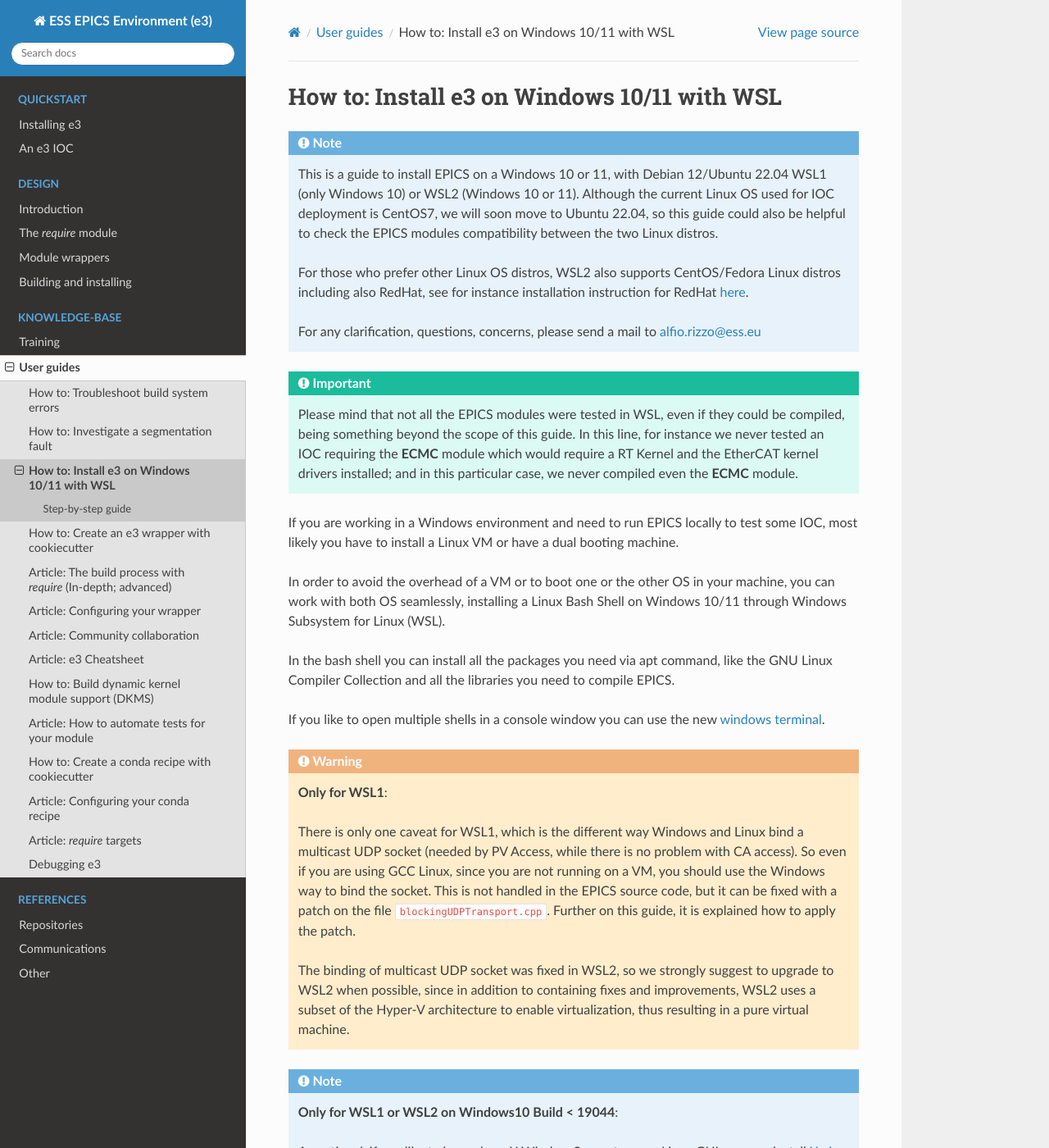
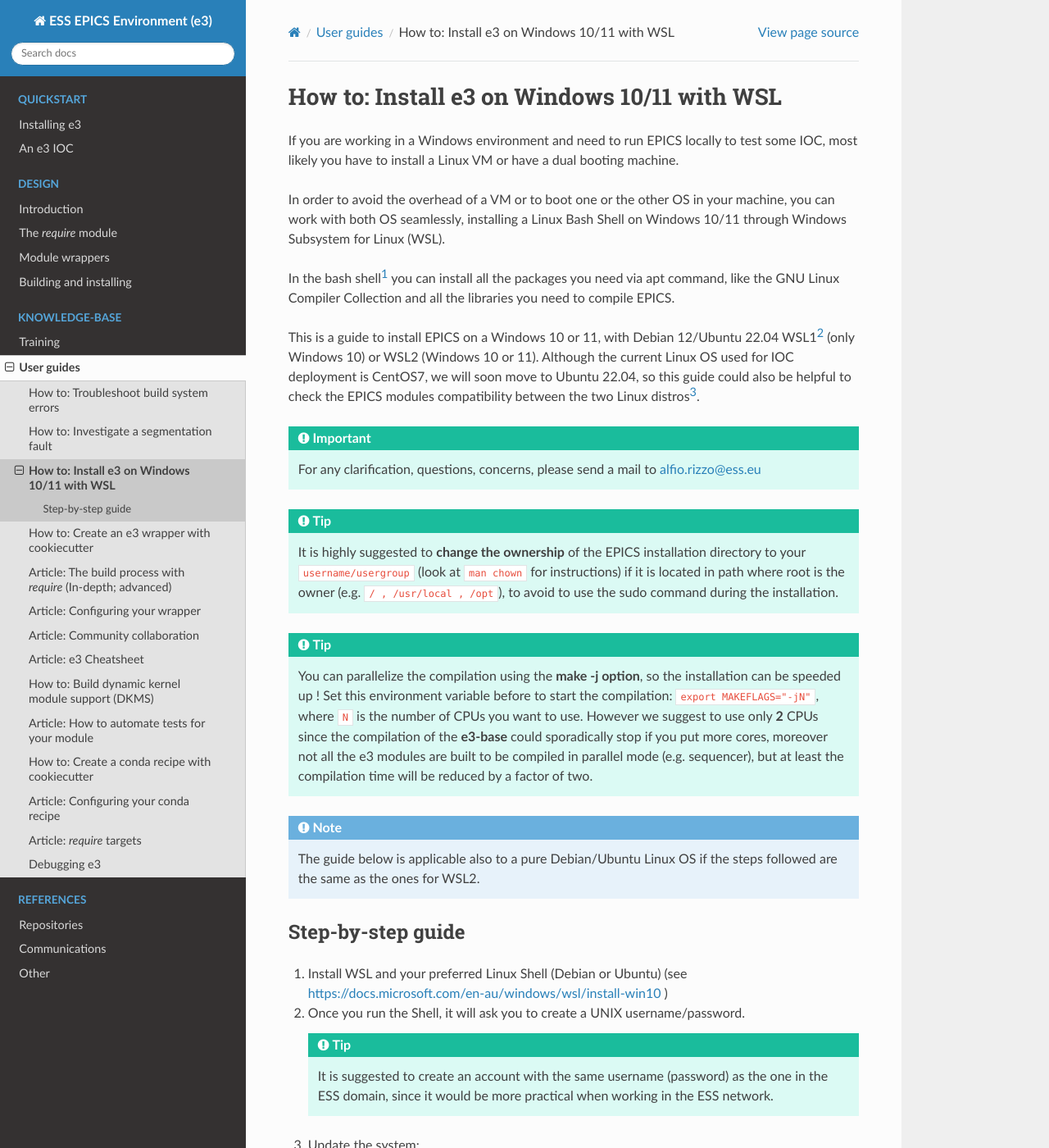
Before and after one commit to ttkorhonen/e3pages, a Sphinx documentation site: the page built from docs/kb/guide/articles/3_win10.md, in a window 1280 px wide and 1400 px high. Shown: the whole window at 82% size. Built offline with Sphinx 7.4.7 and the Read the Docs theme 2.0.0, drawn with Linux system fonts in a browser that asks for light colours; some of the changed text lies outside the part shown.

Commit message:
modified:   docs/kb/guide/articles/3_win10.md - General cleanup of the page, more details on the MR comments -

````diff
--- a/docs/kb/guide/articles/3_win10.md
+++ b/docs/kb/guide/articles/3_win10.md
@@ -1,28 +1,4 @@
 # How to: Install e3 on Windows 10/11 with WSL
-
-:::{note}
-This is a guide to install EPICS on a Windows 10 or 11,
-with Debian 12/Ubuntu 22.04 WSL1 (only Windows 10) or WSL2 (Windows 10 or 11).
-Although the current Linux OS used for IOC deployment is CentOS7,
-we will soon move to Ubuntu 22.04, so this guide could also be helpful
-to check the EPICS modules compatibility between the two Linux distros.
-
-For those who prefer other Linux OS distros, WSL2 also supports
-CentOS/Fedora Linux distros including also RedHat,
-see for instance installation instruction for RedHat
-[here](https://developers.redhat.com/articles/2023/12/21/getting-started-rhel-windows-subsystem-linux).
-
-For any clarification, questions, concerns, please send a mail to <alfio.rizzo@ess.eu>
-
-:::
-
-:::{important}
-Please mind that not all the EPICS modules were tested in WSL, even if they
-could be compiled, being something beyond the scope of this guide.
-In this line, for instance we never tested an IOC requiring the **ECMC** module
-which would require a RT Kernel and the EtherCAT kernel drivers installed;
-and in this particular case, we never compiled even the **ECMC** module.
-:::
 
 If you are working in a Windows environment and need to run EPICS locally
 to test some IOC, most likely you have to install a Linux VM
@@ -33,59 +9,20 @@
 installing a Linux Bash Shell on Windows 10/11
 through Windows Subsystem for Linux (WSL).
 
-In the bash shell you can install all the packages you need via apt command,
+In the bash shell[^winterminal] you can install
+all the packages you need via apt command,
 like the GNU Linux Compiler Collection
 and all the libraries you need to compile EPICS.
 
-If you like to open multiple shells in a console window
-you can use the new [windows terminal](https://apps.microsoft.com/detail/9n0dx20hk701?hl=en-us&gl=US).
+This is a guide to install EPICS on a Windows 10 or 11,
+with Debian 12/Ubuntu 22.04 WSL1[^WSL1] (only Windows 10)
+or WSL2 (Windows 10 or 11).
+Although the current Linux OS used for IOC deployment is CentOS7,
+we will soon move to Ubuntu 22.04, so this guide could also be helpful
+to check the EPICS modules compatibility between the two Linux distros[^redhat].
 
-:::{warning}
-**Only for WSL1**:
-
-There is only one caveat for WSL1, which is the different way Windows and
-Linux bind a multicast UDP socket (needed by PV Access, while there is
-no problem with CA access). So even if you are using GCC Linux, since you are
-not running on a VM, you should use the Windows way to bind the socket.
-This is not handled in the EPICS source code, but it can be fixed with
-a patch on the file `blockingUDPTransport.cpp`.
-Further on this guide, it is explained how to apply the patch.
-
-The binding of multicast UDP socket was fixed in WSL2,
-so we strongly suggest to upgrade to WSL2 when possible,
-since in addition to containing fixes and improvements,
-WSL2 uses a subset of the Hyper-V architecture to enable virtualization,
-thus resulting in a pure virtual machine.
-
-:::
-
-:::{note}
-**Only for WSL1 or WSL2 on Windows10 Build < 19044**:
-
-As optional, if you like to have also a X Window Server to open Linux GUI,
-you can install [Xming](https://sourceforge.net/projects/xming/)
-or [VcXsrv](https://sourceforge.net/projects/vcxsrv/) X server
-
-So then remember to add this environment variable to your `.bashrc`
-
-   WSL1: `export DISPLAY=localhost:0.0`
-
-   WSL2: `export DISPLAY=$(grep -m 1 nameserver /etc/resolv.conf | awk '{print $2}'):0.0`
-:::
-
-:::{note}
-**Only for WSL2 on Windows 10 Build 19044+ or Windows 11**:
-
-X11 and Wayland Server are natively supported seamlessly and the `$DISPLAY`
-environment variable is set automatically,
-see <https://learn.microsoft.com/en-us/windows/wsl/tutorials/gui-apps>.
-
-:::
-
-:::{tip}
-
-Suggested editor: [vscode](https://code.visualstudio.com/docs/remote/wsl)
-
+:::{important}
+For any clarification, questions, concerns, please send a mail to <alfio.rizzo@ess.eu>
 :::
 
 :::{tip}
@@ -100,10 +37,11 @@
 You can parallelize the compilation using the **make -j option**,
 so the installation can be speeded up !
 Set this environment variable before to start the compilation:
-`export MAKE="make -jN"`, where `N` is the number of CPUs you want to use.
-We suggest to use 2 CPUs since the compilation of the **e3-base**
-could sporadically stop if you put more cores; however if you restart it,
-it will compile without any issue at the second iteration.
+`export MAKEFLAGS="-jN"`, where `N` is the number of CPUs you want to use.
+However we suggest to use only **2** CPUs since the compilation of the **e3-base**
+could sporadically stop if you put more cores, moreover not all the e3 modules
+are built to be compiled in parallel mode (e.g. sequencer),
+but at least the compilation time will be reduced by a factor of two.
 :::
 
 :::{note}
@@ -148,36 +86,7 @@
    [user@host:~]$ xargs -a epicspkg.txt sudo apt install
    ```
 
-   You can compile almost the modules listed for instance
-   in the **2023q1.yml** and the latest **2024q1.yml** specification files,
-   with the following caveats:
-   - Only the **0.9.5-betaopen62541**[^opcua] version opcua module can be compiled
-   at the moment, so you have to comment out all the other versions
-   in the specification file. The compilation will likely fail at
-   the first attempt, so you have to apply some fixes and restart
-   the installation, see the instructions later in this guide.
-   - The module **cfhvacms** is deprecated since it requires **OPCUA=0.9.4**,
-   so it should be commented out if present in the specification file.
-   - Only the version from **2.0.0** of the module **srf_cplconditioning** can
-   be compiled, so please comment out other versions (if any)
-   in the specification file.
-
-   Hints for some EPICS module compilation:
-   - **e3-iseghal_service**: create a symbolic link for qmake
-   inside the `$HOME/.local/bin` directory using the command
-
-      ```console
-      [user@host:~/.local/bin]$ ln -s /usr/lib/x86_64-linux-gnu/qt5/bin/qmake qmake-qt5
-      ```
-
-      and ensure that `$HOME/.local/bin` is in your `PATH`
-   - **e3-openipmi module**: do
-
-      ```console
-      [user@host:~]$ export PYTHONWARNINGS="ignore"
-      ```
-
-5. Install the **e3** tool and **e3 specifications** packages,
+5. Install the **e3** tool package,
    then **go directly to point 10 if you have WSL2**
    - <https://gitlab.esss.lu.se/e3/e3>
 
@@ -187,9 +96,6 @@
       ```console
       [user@host:~]$ pipx install --index-url="https://artifactory.esss.lu.se/artifactory/api/pypi/pypi-virtual/simple" e3
       ```
-
-      :::
-   - <https://gitlab.esss.lu.se/e3/specifications>
 
 6. Create an e3 build directory in your `$HOME` or elsewhere, e.g.
 
@@ -217,8 +123,17 @@
     [user@host:~/epicsbuild/e3-base]$ make build
     ```
 
-10. Run the **e3-build** script using your preferred specification file
-   :::{note}
+10. Run the **e3-build** script using your preferred specification file.
+   For instance we have selected some of the EPICS modules
+   in the specification files
+   {download}`2023q1_snippet.yml <https://gitlab.esss.lu.se/alfiorizzo/wslpkg/-/raw/main/2023q1_snippet.yml>`,
+   {download}`2024_snippet.xml <https://gitlab.esss.lu.se/alfiorizzo/wslpkg/-/raw/main/2024q1_snippet.yml>`,
+   which are needed to run a
+   **PLC IOC**, a **SNL IOC** or a **StreamDevice IOC**.
+   The use case to run those IOCs is mostly for testing/simulation purpose,
+   e.g. the **Siemens PLC Sim Advannced**[^plcsim] tool along with the related **IOC/OPI**.
+
+   :::{warning}
    **Only for WSL1**:
 
    The build directory (e.g. `epicsbuild`) must be
@@ -227,15 +142,31 @@
    The installation path must be the one you have declared in point 8.
    :::
 
-   If you want to install the **OPCUA** module, as I said above,
-   the compilation could fail at first time. In this case you have to open
-   the `opcua.Makefile` in the directory `<builddir>/e3-opcua` and
-   add at the very beginning this line `SHELL = /bin/bash`,
-   replace at the bottom `cmake3` with `cmake`,
-   then restart from the e3-build command.
-
 :::{admonition} And, at the end...
 If the build ends successfully, then you can run your local IOC!
+:::
+
+:::{note}
+**Only for WSL1 or WSL2 on Windows10 Build < 19044**:
+
+As optional, if you like to have also a X Window Server to open Linux GUI,
+you can install [Xming](https://sourceforge.net/projects/xming/)
+or [VcXsrv](https://sourceforge.net/projects/vcxsrv/) X server
+
+So then remember to add this environment variable to your `.bashrc`
+
+   WSL1: `export DISPLAY=localhost:0.0`
+
+   WSL2: `export DISPLAY=$(grep -m 1 nameserver /etc/resolv.conf | awk '{print $2}'):0.0`
+:::
+
+:::{note}
+**Only for WSL2 on Windows 10 Build 19044+ or Windows 11**:
+
+X11 and Wayland Server are natively supported seamlessly and the `$DISPLAY`
+environment variable is set automatically,
+see <https://learn.microsoft.com/en-us/windows/wsl/tutorials/gui-apps>.
+
 :::
 
 :::{tip}
@@ -246,6 +177,26 @@
 `NETSTAT.exe`.
 :::
 
-[^opcua]: At the time of the release of this guide the OPCUA 0.9.5 module version
-was still in beta. So when the stable version would be released,
-the compilation would be ok for future release, i.e. 0.9.5+
+[^winterminal]: If you like to open multiple shells in a console window
+you can use the new [windows terminal](https://apps.microsoft.com/detail/9n0dx20hk701?hl=en-us&gl=US).
+
+[^WSL1]: There is only one caveat for WSL1, which is the different way Windows and
+Linux bind a multicast UDP socket (needed by PV Access, while there is
+no problem with CA access). So even if you are using GCC Linux, since you are
+not running on a VM, you should use the Windows way to bind the socket.
+This is not handled in the EPICS source code, but it can be fixed with
+a patch on the file `blockingUDPTransport.cpp`.
+and in this guide it is explained how to apply the patch.
+However the binding of multicast UDP socket was fixed in WSL2,
+so we strongly suggest to upgrade to WSL2 when possible,
+since in addition to containing fixes and improvements,
+WSL2 uses a subset of the Hyper-V architecture to enable virtualization,
+thus resulting in a pure virtual machine.
+
+[^redhat]: For those who prefer other Linux OS distros, WSL2 also supports
+CentOS/Fedora Linux distros including also RedHat,
+see for instance installation instruction for RedHat
+[here](https://developers.redhat.com/articles/2023/12/21/getting-started-rhel-windows-subsystem-linux).
+
+[^plcsim]: The Siemens PLC Sim Advanced tool run only on Windows,
+so it is most natural to use WSL to run a local IOC.
````
